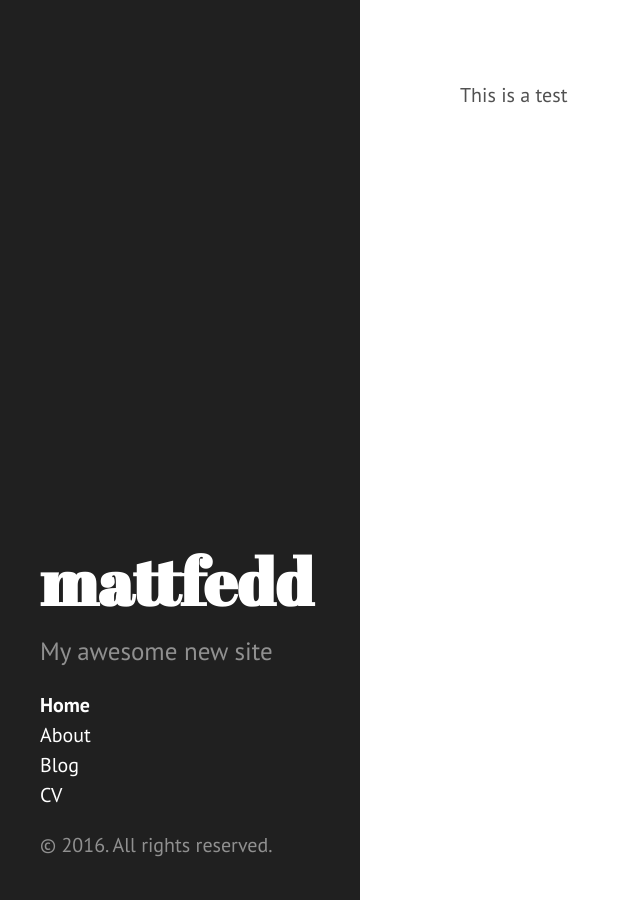
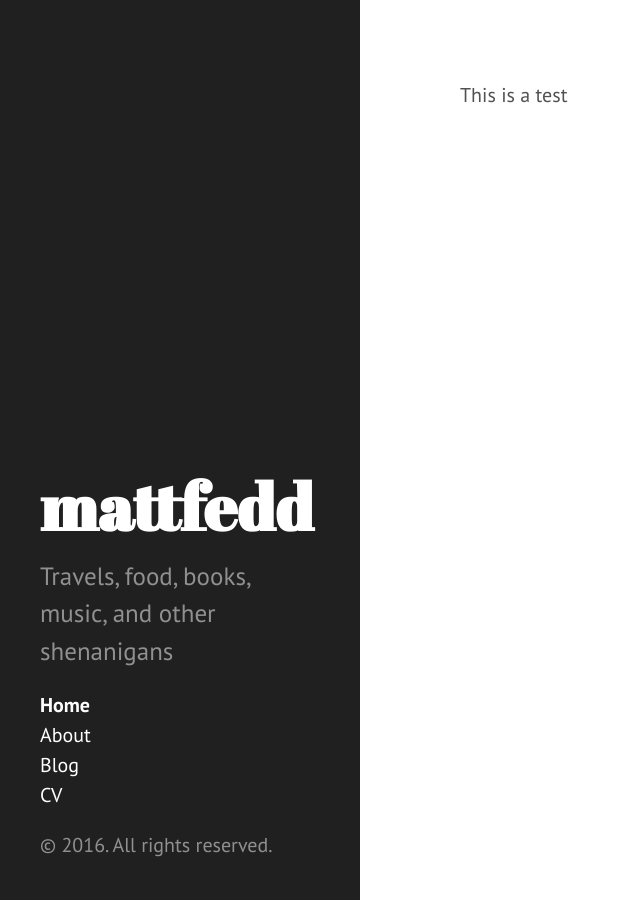
Before and after one commit to mattfedd/mattfedd.github.io, a Jekyll site: the page built from index.html, in a window 1280 px wide. Shown: the whole page, without its empty margins (0-640 px from the left). Built offline with Jekyll 4.4.1, drawn with Linux system fonts in a browser that asks for light colours.

Commit message:
Update _config.yml

```diff
--- a/_config.yml
+++ b/_config.yml
@@ -5,7 +5,7 @@ highlighter: rouge
 url: http://mattfedd.github.io
 title: mattfedd
 tagline: A log of everyday life
-description: My awesome new site
-paginate: 5
+description: Travels, food, books, music, and other shenanigans
+paginate: 3
 paginate_path: "/blog/page:num/"
 version: "1.0.0"
```
